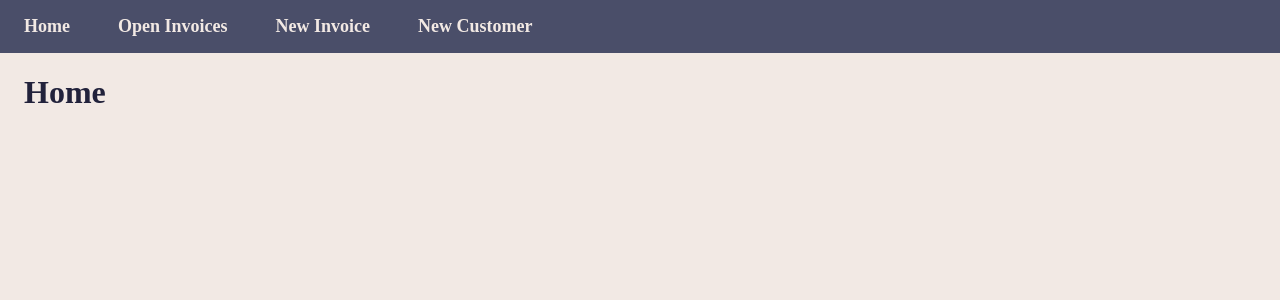
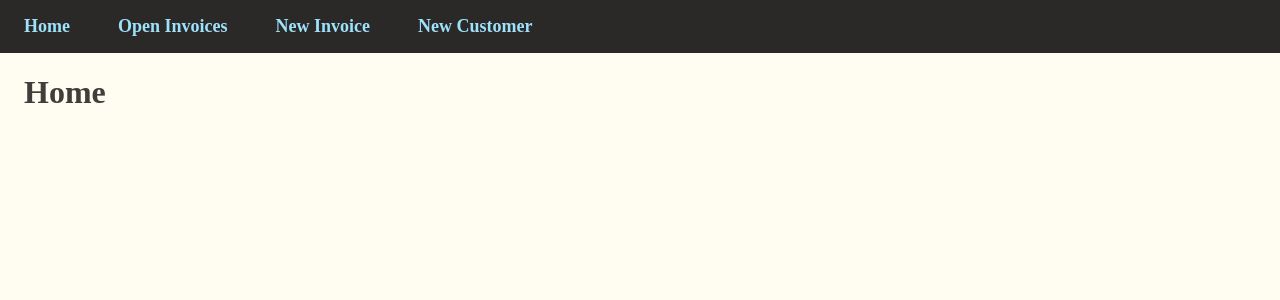
Before and after one commit to jess215/fcf_invoicing, a React (Create React App) app in the folder client/: page / in a window 1280 px wide. Shown: the top 300 px of the page. Built offline with nearby package versions, Linux system fonts and the light colour scheme; no server answers; a web font is replaced by a local one.

Commit message:
updated colors

```diff
--- a/client/src/App.css
+++ b/client/src/App.css
@@ -1,24 +1,28 @@
 @import url('https://fonts.googleapis.com/css2?family=Palanquin&display=swap');
 
 :root {
-  --dark-blue: rgb(34, 34, 59);
-  --medium-blue: rgb(74, 78, 105);
-  --dusk-purple: rgb(154, 140, 152);
-  --dark-tan: rgb(201, 173, 167);
-  --light-tan: rgb(242, 233, 228);
+
+  --blue: #29A9E0;
+  --med-blue: #11B6E4;
+  --light-blue: #9DE1FB;
+  --light: #FFFCF2;
+  --light-gray: #CCC5B9;
+  --med-gray: #413D3A;
+  --dark-gray: #2B2927;
+
 }
 
 nav {
-  background-color: var(--medium-blue);
+  background-color: var(--dark-gray);
   display: flex;
 }
 
 body {
-  background-color: var(--light-tan);
+  background-color: var(--light);
 }
 
 .navlink {
-  color: var(--light-tan);
+  color: var(--light-blue);
   font-family: 'Palanquin';
   padding-left: 1.5rem;
   padding-right: 1.5rem;
@@ -34,13 +38,13 @@ body {
 }
 
 h1 {
-  color: var(--dark-blue);
+  color: var(--med-gray);
   font-family: 'Palanquin';
   font-weight: bold;
 }
 
 h2 {
-  color: var(--medium-blue);
+  color: var(--med-blue);
   font-family: 'Palanquin';
   font-weight: bold;
 }
@@ -52,12 +56,12 @@ h2 {
 }
 
 .tab-button {
-  background-color: var(--medium-blue);
-  color: var(--light-tan);
+  background-color: var(--blue);
+  color: var(--dark-gray);
   font-family: 'Palanquin';
   font-weight: bold;
   font-size: 1rem;
-  outline-color: var(--light-tan);
+  outline-color: var(--light);
   border-radius: .5rem;
   padding-left: 1rem;
   padding-right: 1rem;
--- a/client/src/Providers/DataProvider.js
+++ b/client/src/Providers/DataProvider.js
@@ -147,7 +147,6 @@ export const DataProvider = (props) => {
   }
 
   const addCustomer = async (customer) => {
-    if (!customer.first_name || customer.first_name === '')
     try {
       let res = await axios.post('/api/customers', customer)
       setCustomers([res.data, ...customers])
```
Lines whose indentation alone changed are shown as unchanged.
